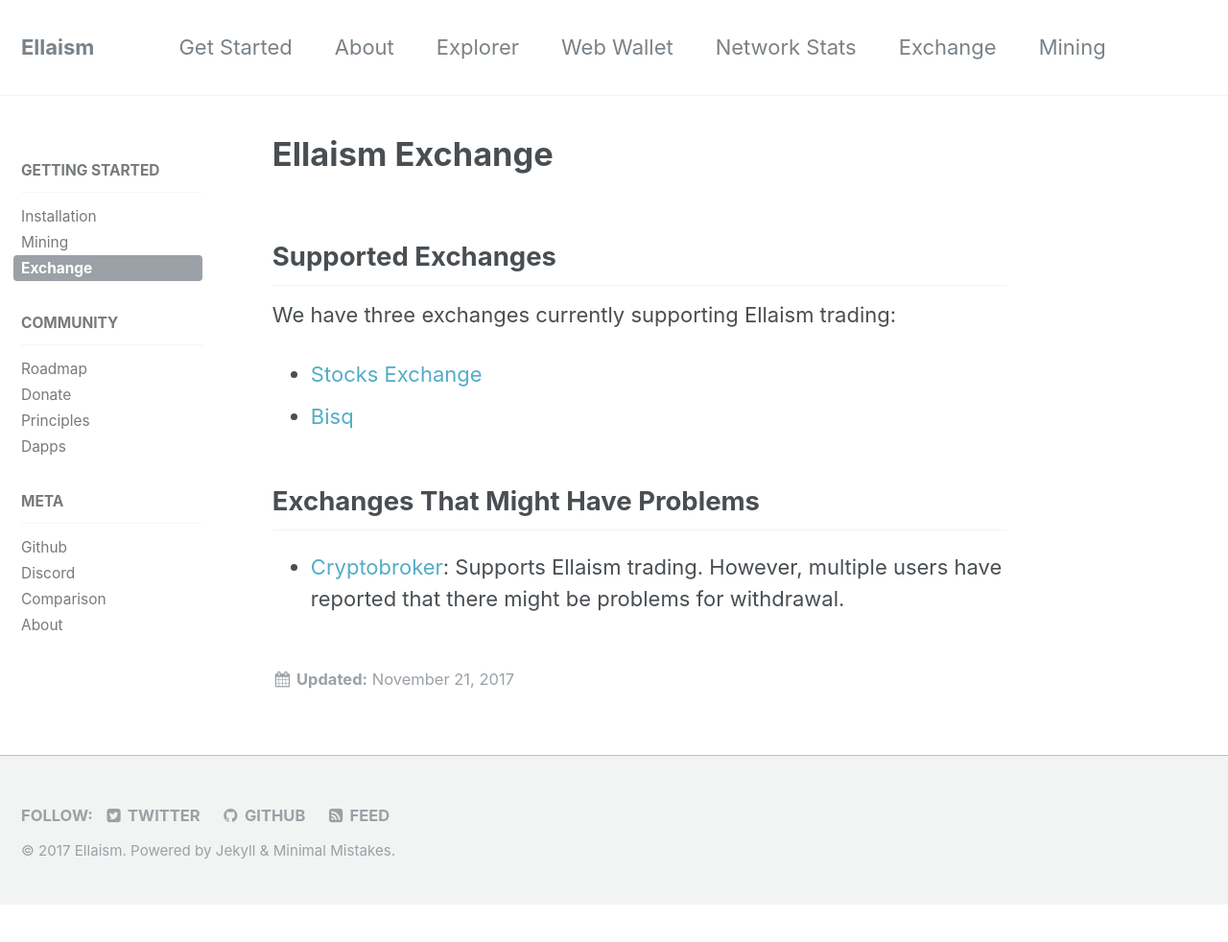
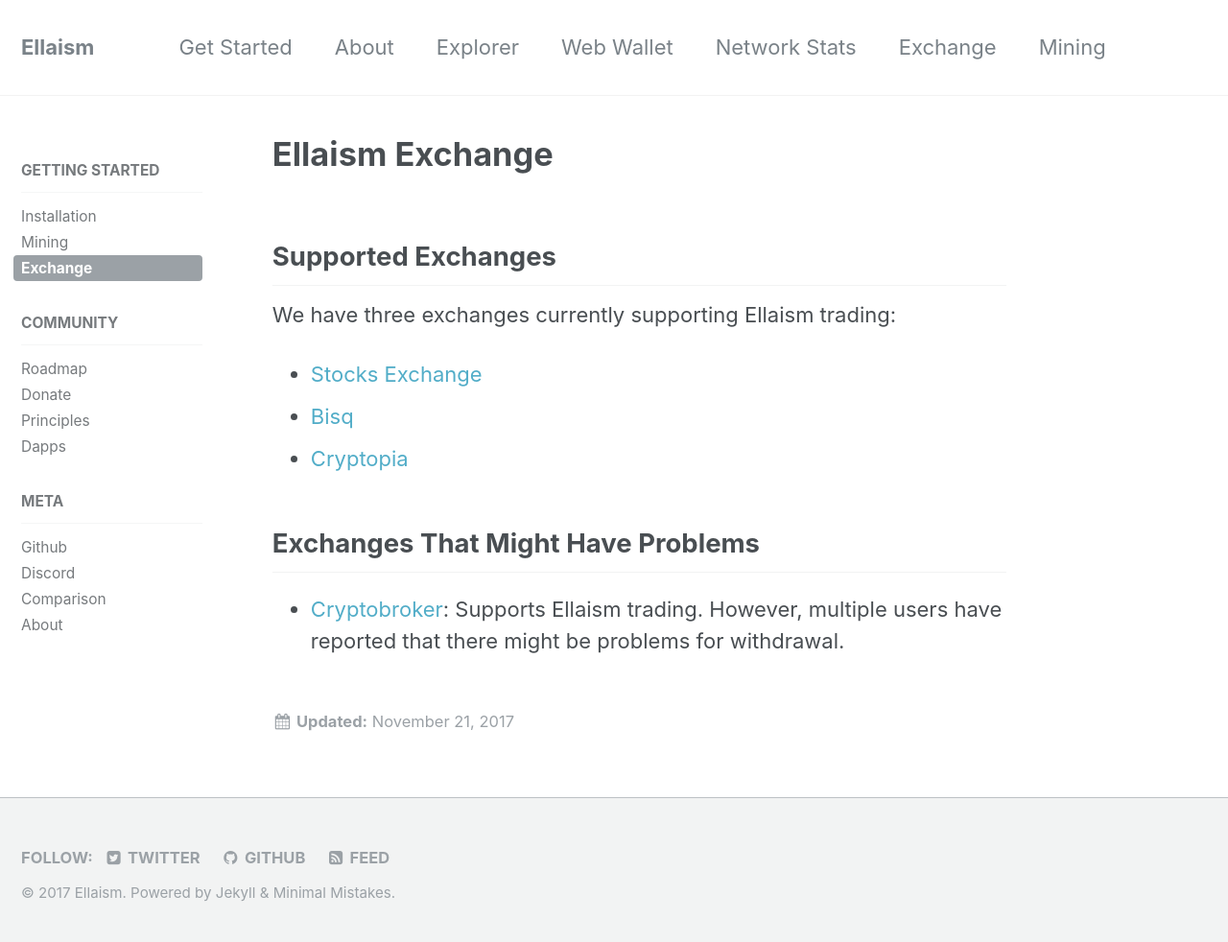
Before and after one commit to ellaism/ellaism.org, a Jekyll site: the page built from _docs/exchange.md, in a window 1280 px wide and 987 px high. Shown: the top 982 px of the window at 96% size. Built offline with Jekyll 4.4.1, drawn with Linux system fonts in a browser that asks for light colours.

Commit message:
Add Cryptopia

```diff
--- a/_docs/exchange.md
+++ b/_docs/exchange.md
@@ -12,6 +12,7 @@
 
 * [Stocks Exchange](https://stocks.exchange/trade/ELLA/BTC)
 * [Bisq](https://bisq.network/)
+* [Cryptopia](https://www.cryptopia.co.nz/Exchange?market=ELLA_BTC)
 
 ## Exchanges That Might Have Problems
 
```
